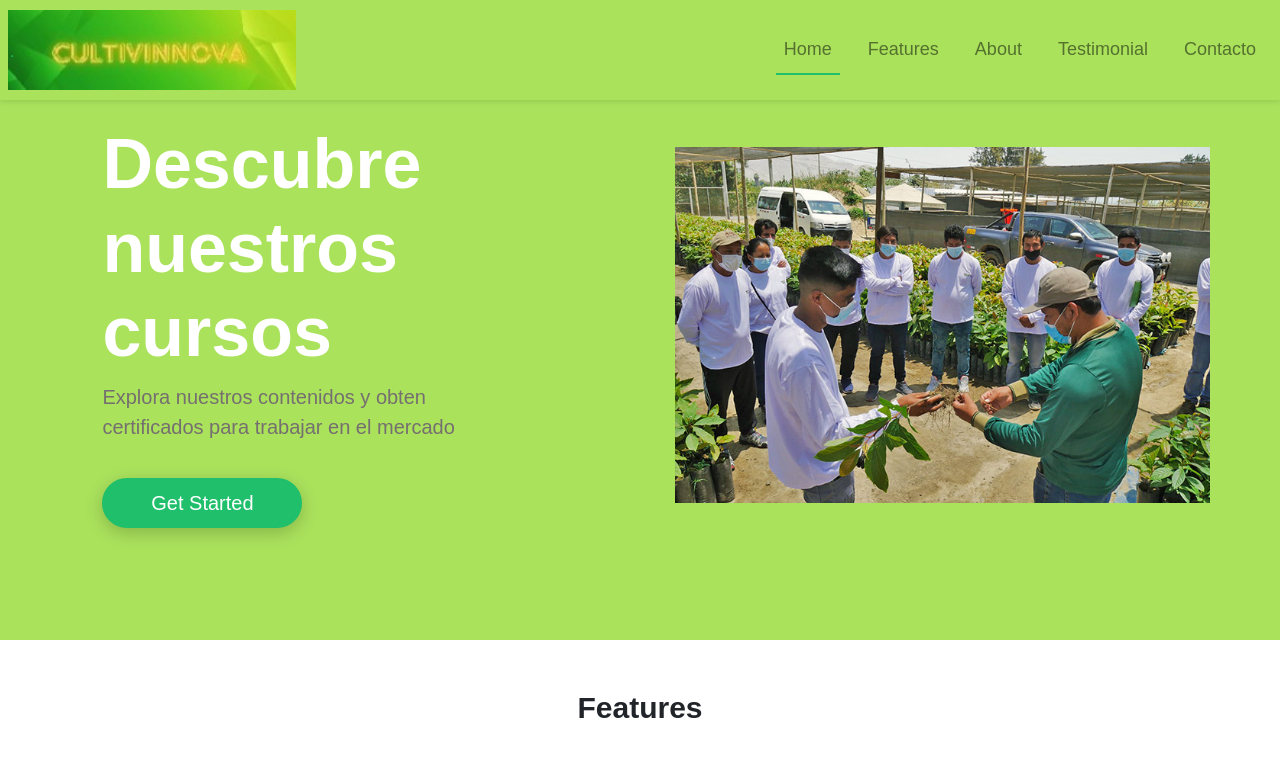
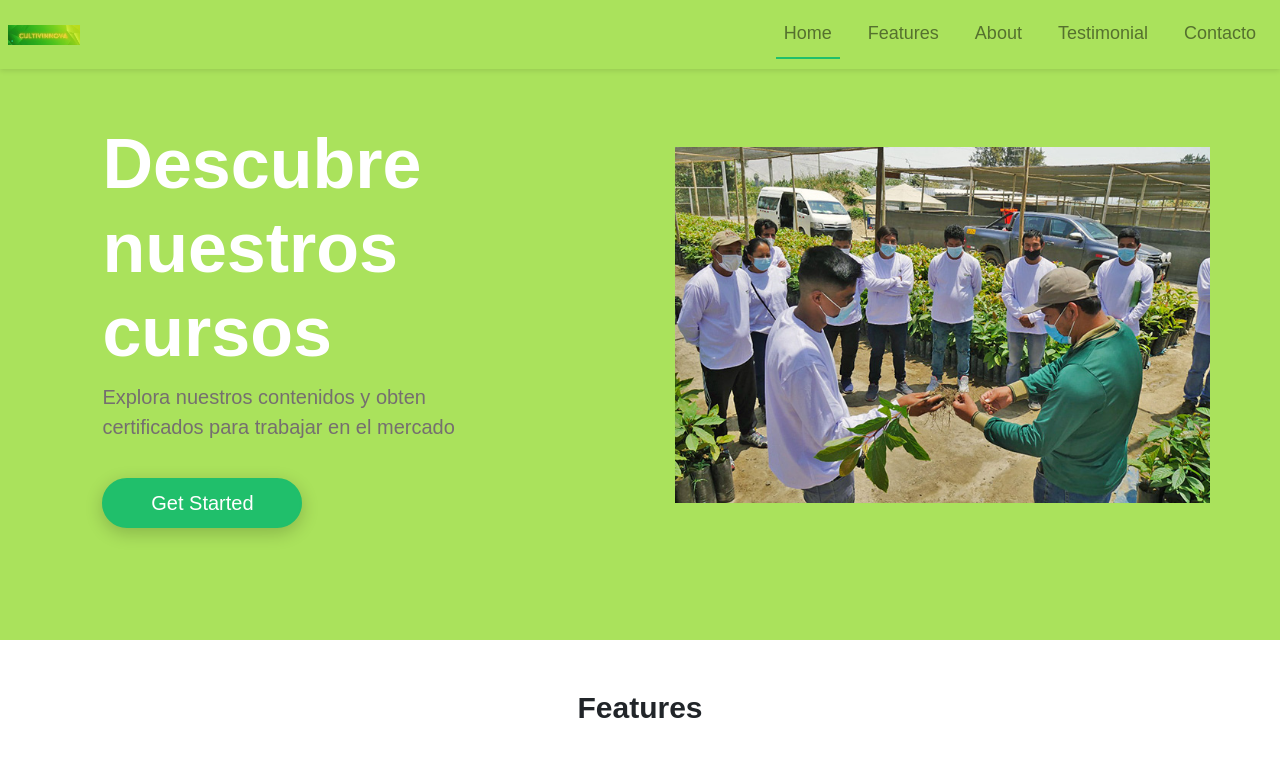
Before and after one commit to JeffersonCastroPariona/Landing-Page-1, a plain HTML site: page index.html in a window 1280 px wide. Shown: the top 763 px of the page. Drawn offline with nearby package versions, Linux system fonts and the light colour scheme; no server answers; files whose address does not match are found by name.

Commit message:
v3-final

```diff
--- a/css/estilos.css
+++ b/css/estilos.css
@@ -51,11 +51,21 @@ p {
     border-bottom: 2px solid #20bf6b;
 }
 
+.logo {
+    height: 20px; /* Ajusta el tamaño de la imagen según lo necesites */
+    width: auto; /* Asegura que la imagen conserve su proporción */
+}
+
 .boxLogo {
-    height: 80px;
+    height: 30px;
     display: flex;
     justify-content: center;
 
+}
+
+.boxLogo img {  /* Si la imagen está dentro de .boxLogo */
+    width: auto; /* Ajusta el tamaño según la proporción original */
+    height: 20px; /* Cambia la altura según sea necesario */
 }
 
 /*.boxLogo h1>small {
@@ -63,7 +73,7 @@ p {
 }*/
 
 .boxLogo h1 {
-    font-size: 36px; /* Incrementa el tamaño de la letra */
+    font-size: 15px; /* Incrementa el tamaño de la letra */
     font-family: 'Playfair Display', serif; /* Ejemplo de una fuente más elegante */
     font-weight: bold;
     color: #20bf6b;
--- a/index.html
+++ b/index.html
@@ -25,7 +25,7 @@
             <span class="navbar-toggler-icon"></span>
         </button>
         <div class="boxLogo" style="padding:10px 8px; font-family: Euphemia, sans-serif; display: flex; align-items: center;">
-            <img src="images/logo.jpg" alt="logo" class="logo" style="height: 80px;">
+            <img src="images/logo.jpg" alt="logo" class="logo" style="height: 20px;">
             <h1 style="margin: 0px;"><small></small></h1>
         </div>
         <div class="collapse navbar-collapse" id="navbarSupportedContent">
```
